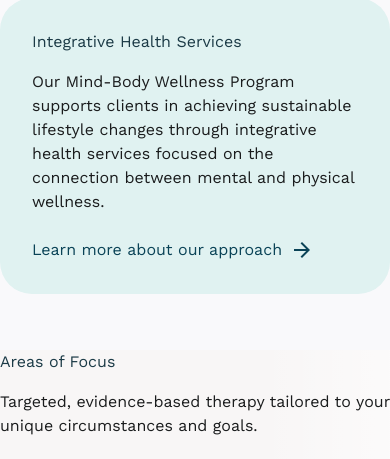
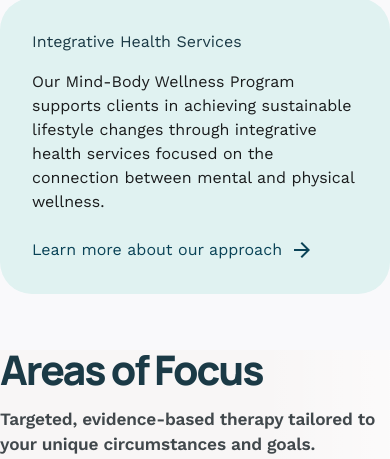
Before and after one commit to elettro/positivetherapyfl, a website: page index.html in a window 390 px wide. Shown: the part 4202-4661 px from the top of the page. Drawn offline with nearby package versions, Linux system fonts and the light colour scheme.

Commit message:
Strengthen homepage Areas of Focus heading

```diff
--- a/css/variables.css
+++ b/css/variables.css
@@ -596,3 +596,40 @@
     font-size: 2.5rem !important;
   }
 }
+
+/* Homepage Areas of Focus: give the section heading real visual hierarchy without altering the filters or cards. */
+body:has(img[src$="16x9-homepage-telemed-example-women.webp"]) div:has(> h2.font-headline-lg.md\:font-display-lg.text-headline-lg-mobile.md\:text-display-lg.text-ocean-deep) {
+  max-width: 900px !important;
+}
+
+body:has(img[src$="16x9-homepage-telemed-example-women.webp"]) h2.font-headline-lg.md\:font-display-lg.text-headline-lg-mobile.md\:text-display-lg.text-ocean-deep {
+  color: var(--color-ocean-deep) !important;
+  font-family: var(--font-headline) !important;
+  font-size: clamp(2.8rem, 4.7vw, 5.1rem) !important;
+  font-weight: 800 !important;
+  line-height: 0.96 !important;
+  letter-spacing: -0.05em !important;
+  margin-bottom: 1rem !important;
+}
+
+body:has(img[src$="16x9-homepage-telemed-example-women.webp"]) div:has(> h2.font-headline-lg.md\:font-display-lg.text-headline-lg-mobile.md\:text-display-lg.text-ocean-deep) > p {
+  max-width: 820px !important;
+  color: var(--color-on-surface-variant) !important;
+  font-family: var(--font-body) !important;
+  font-size: clamp(1.15rem, 1.55vw, 1.4rem) !important;
+  font-weight: 550 !important;
+  line-height: 1.5 !important;
+  letter-spacing: -0.01em !important;
+}
+
+@media (max-width: 639px) {
+  body:has(img[src$="16x9-homepage-telemed-example-women.webp"]) h2.font-headline-lg.md\:font-display-lg.text-headline-lg-mobile.md\:text-display-lg.text-ocean-deep {
+    font-size: 2.55rem !important;
+    line-height: 1 !important;
+  }
+
+  body:has(img[src$="16x9-homepage-telemed-example-women.webp"]) div:has(> h2.font-headline-lg.md\:font-display-lg.text-headline-lg-mobile.md\:text-display-lg.text-ocean-deep) > p {
+    font-size: 1.08rem !important;
+    line-height: 1.48 !important;
+  }
+}
```
